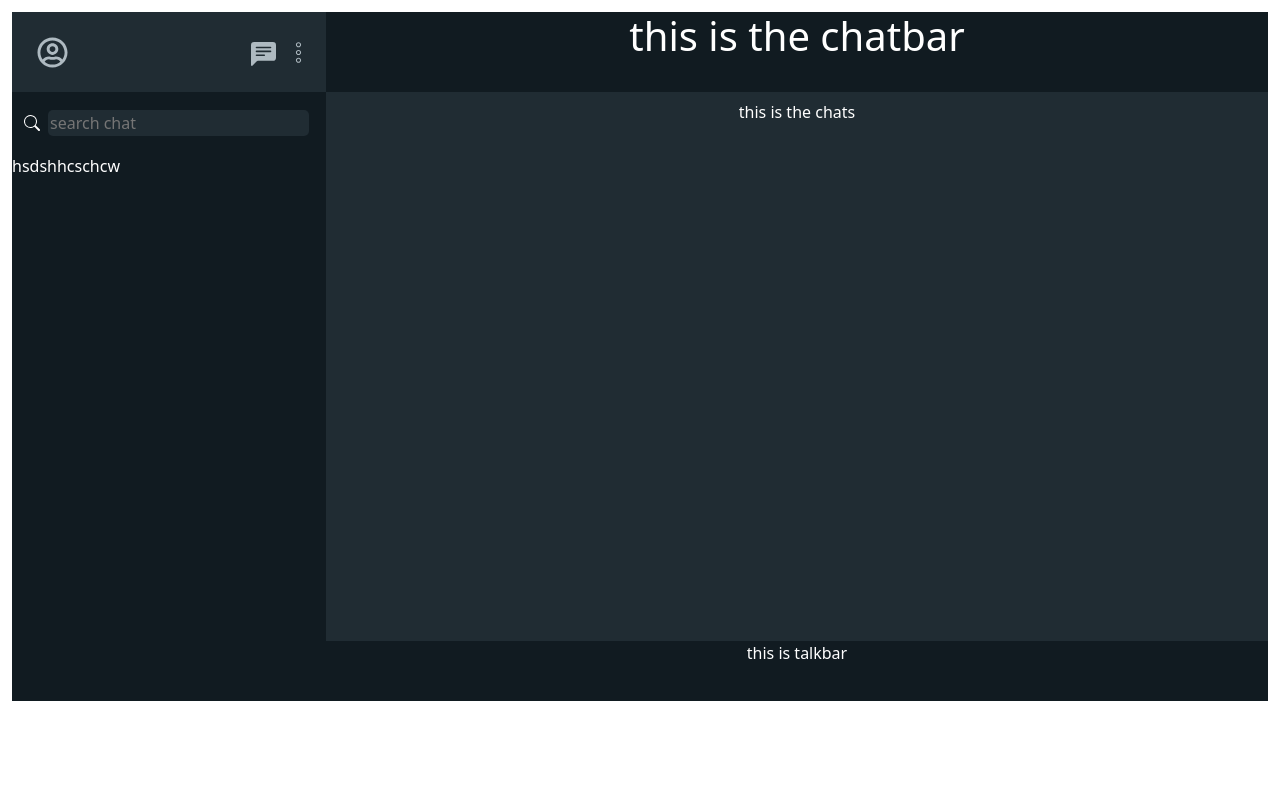
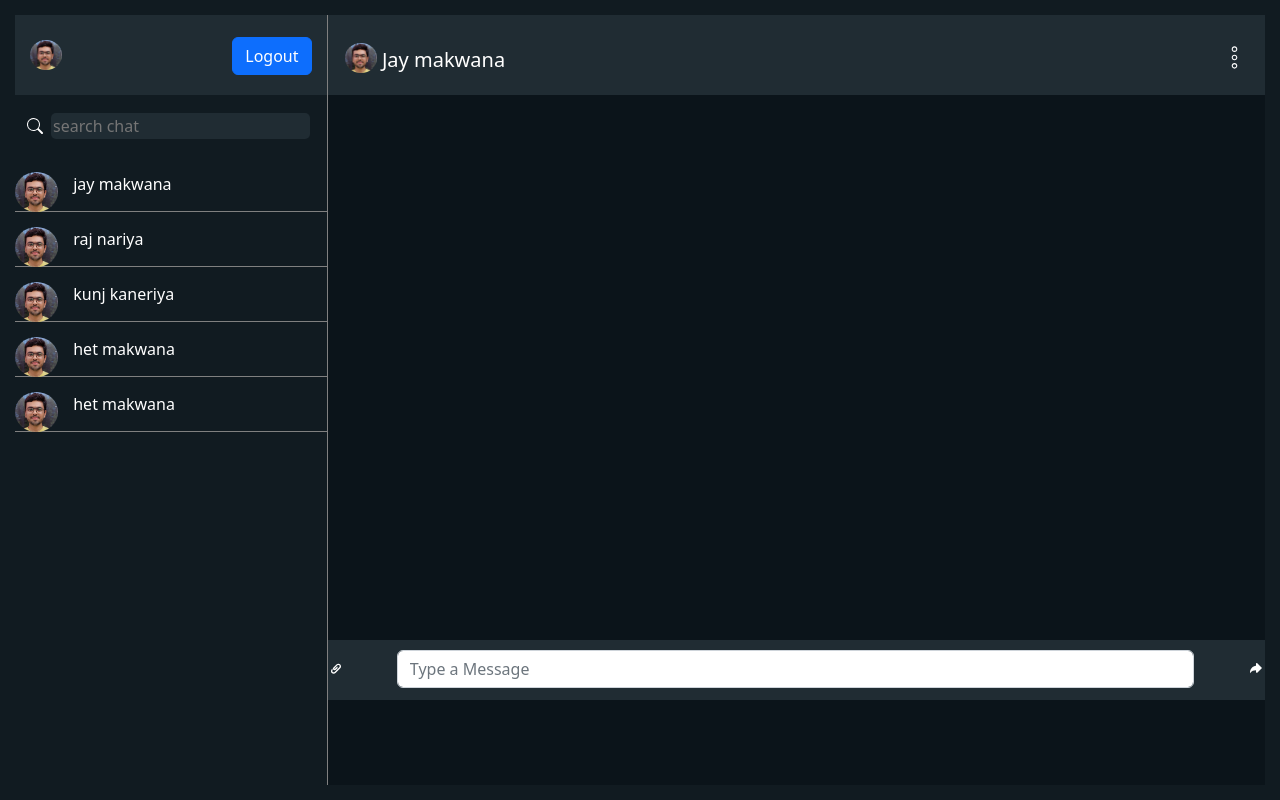
Before and after one commit to JAYMAKWANA2202/Chat-App, a React (Create React App) app: page /chat in a window 1280 px wide. Built offline with nearby package versions, Linux system fonts and the light colour scheme.

Commit message:
working on the sidbar and chat

```diff
--- a/src/Component/Chatbar.js
+++ b/src/Component/Chatbar.js
@@ -1,35 +1,71 @@
 import React from "react";
 import styled from "styled-components";
+import Form from "react-bootstrap/Form";
+import { TiAttachment, TiArrowForward } from "react-icons/ti";
+import { CiMenuKebab } from "react-icons/ci";
+import Myimg from "../images/1.jpg";
+import Inputbar from "./Inputbar";
+import Messages from "./Messages";
 
 export default function Chatbar() {
   return (
     <Container>
-      <h1>this is the chatbar</h1>
-      <ChatBox>this is the chats</ChatBox>
-      <TalkBar>this is talkbar</TalkBar>
+      <Detail>
+        <UserLogo>
+          <img src={Myimg} height={30} />
+          <span>Jay makwana</span>
+        </UserLogo>
+        <Right>
+          <CiMenuKebab />
+        </Right>
+      </Detail>
+
+      <ChatBox>{/* <Messages /> */}</ChatBox>
+
+      <Inputbar />
     </Container>
   );
 }
 
 const Container = styled.div`
-  background-color: #202c33;
+  background-color: #0b141a;
   color: white;
   width: 75%;
   text-align: center;
+  height: auto;
+`;
 
-  h1 {
-    height: 80px;
-    background-color: #111b21;
+const Detail = styled.div`
+  height: 80px;
+  background-color: #202c33;
+  display: flex;
+  align-items: center;
+  padding: 17px;
+  position: sticky;
+  top: 0px;
+  z-index: 1;
+  justify-content: space-between;
+  font-size: 27px;
+`;
+
+const UserLogo = styled.div`
+  font-size: 30px;
+  cursor: pointer;
+
+  span {
+    font-size: 20px;
+    margin-left: 5px;
   }
+
+  img {
+    border-radius: 50%;
+  }
+`;
+
+const Right = styled.div`
+  cursor: pointer;
 `;
 
 const ChatBox = styled.div`
   color: white;
 `;
-
-const TalkBar = styled.div`
-  background-color: #111b21;
-  height: 60px;
-  margin-top: 517px;
-  color: white;
-`;
--- /dev/null
+++ b/src/Component/Inputbar.js
@@ -0,0 +1,61 @@
+import React from "react";
+import styled from "styled-components";
+
+import Form from "react-bootstrap/Form";
+import { TiAttachment, TiArrowForward } from "react-icons/ti";
+import { CiMenuKebab } from "react-icons/ci";
+
+export default function Inputbar() {
+  return (
+    <Container>
+      <TalkBar>
+        <Form1>
+          <Share>
+            <TiAttachment />
+          </Share>
+          <Form className="input ">
+            <Form.Control type="text" placeholder="Type a Message" />
+          </Form>
+          <Arrow>
+            <TiArrowForward />
+          </Arrow>
+        </Form1>
+      </TalkBar>
+    </Container>
+  );
+}
+
+const Container = styled.div``;
+const TalkBar = styled.div`
+  background-color: #202c33;
+  height: 60px;
+  margin-top: 525px;
+  color: white;
+  z-index: 1;
+`;
+
+const Form1 = styled.div`
+  display: flex;
+  justify-content: center;
+  align-items: center;
+  margin-top: 545px;
+  z-index: 1;
+
+  .input {
+    margin: 10px auto;
+    width: 85%;
+  }
+`;
+
+const Arrow = styled.div`
+  font-size: 23px;
+  margin: 0 0px 5px 30px;
+  font-size: large;
+
+  cursor: pointer;
+`;
+
+const Share = styled.div`
+  cursor: pointer;
+  margin: 0 30px 5px 0;
+`;
--- /dev/null
+++ b/src/Component/Messages.js
@@ -0,0 +1,5 @@
+import React from "react";
+
+export default function Messages() {
+  return <div>hello</div>;
+}
--- a/src/Component/Navbar/ChatBox.js
+++ /dev/null
@@ -1,10 +0,0 @@
-import React from "react";
-import styled from "styled-components";
-
-export default function ChatBox() {
-  return <Cotainer>this is chatbox</Cotainer>;
-}
-
-const Cotainer = styled.div`
-  color: antiquewhite;
-`;
--- a/src/Component/Sidbar.js
+++ b/src/Component/Sidbar.js
@@ -1,18 +1,17 @@
 import React from "react";
 import styled from "styled-components";
-import { FaRegUserCircle } from "react-icons/fa";
-import { CiMenuKebab } from "react-icons/ci";
-import { BsChatLeftTextFill, BsSearch } from "react-icons/bs";
+import { BsSearch } from "react-icons/bs";
+import Button from "react-bootstrap/esm/Button";
+import Myimg from "../images/1.jpg";
 
 export default function Sidbar() {
   return (
     <Container>
       <Header>
-        <UserAvatar />
+        <img src={Myimg} height={30} />
 
         <IconButton>
-          <BsChatLeftTextFill style={{ marginRight: "10px" }} />
-          <CiMenuKebab style={{ marginBottom: "5px" }} />
+          <Button>Logout</Button>
         </IconButton>
       </Header>
 
@@ -23,23 +22,44 @@ export default function Sidbar() {
         <SearchInput placeholder="search chat" />
       </Search>
 
-      <UserChat>hsdshhcschcw</UserChat>
-
-      {/* List of chats */}
+      <UserChat>
+        <Chats>
+          <img src={Myimg} height={40} />
+          <span>jay makwana</span>
+        </Chats>
+        <Chats>
+          <img src={Myimg} height={40} />
+          <span>raj nariya </span>
+        </Chats>
+        <Chats>
+          <img src={Myimg} height={40} />
+          <span>kunj kaneriya</span>
+        </Chats>
+        <Chats>
+          <img src={Myimg} height={40} />
+          <span>het makwana</span>
+        </Chats>
+        <Chats>
+          <img src={Myimg} height={40} />
+          <span>het makwana</span>
+        </Chats>
+      </UserChat>
     </Container>
   );
 }
 
 const Container = styled.div`
-  /* border: 1px solid white; */
+  border-right: 1px solid grey;
   width: 25%;
 `;
 const Search = styled.div`
   display: flex;
   align-items: center;
   padding: 17px;
-
+  z-index: 2;
   background-color: #111b21;
+  position: sticky; /* add this line */
+  top: 80px; /* add this line */
 `;
 
 const SearchInput = styled.input`
@@ -70,6 +90,11 @@ const Header = styled.div`
   align-items: center;
   padding: 15px;
   height: 80px;
+
+  img {
+    border-radius: 50%;
+    cursor: pointer;
+  }
 `;
 
 const IconButton = styled.div`
@@ -78,7 +103,7 @@ const IconButton = styled.div`
   font-size: 25px;
 `;
 
-const UserAvatar = styled(FaRegUserCircle)`
+const Image = styled.div`
   margin: 10px;
   cursor: pointer;
   color: #aebac1;
@@ -89,4 +114,25 @@ const UserChat = styled.div`
   background-color: #111b21;
   color: white;
   height: 547px;
+  overflow: scroll;
+  /* display: flex; */
+
+  img {
+    border-radius: 50%;
+  }
 `;
+
+const Chats = styled.div`
+  height: 40px;
+  display: flex;
+  margin-top: 15px;
+  border-bottom: 1px solid gray;
+
+  span {
+    /* display: flex; */
+    margin-left: 15px;
+  }
+
+  p {
+  }
+`;
--- a/src/Utilities/firebase.js
+++ b/src/Utilities/firebase.js
@@ -25,8 +25,6 @@ export const signInWithGoogle = () => {
       const userRef = doc(db, "user", result.user.uid);
       await setDoc(userRef, { displayName, email, uid });
       console.log("User data saved successfully!");
-      // const ref = doc(db, "user", res.user.uid);
-      // const docref = await setDoc(ref, { email, password });
     })
     .catch((error) => console.logO(error));
 };
--- a/src/pages/Chat.js
+++ b/src/pages/Chat.js
@@ -2,7 +2,6 @@ import React from "react";
 import styled from "styled-components";
 import Sidbar from "../Component/Sidbar";
 import Chatbar from "../Component/Chatbar";
-import ChatBox from "../Component/Navbar/ChatBox";
 
 export default function Chat() {
   return (
@@ -15,6 +14,9 @@ export default function Chat() {
 
 const Container = styled.div`
   display: flex;
-  padding: 12px;
-  background-color: white;
+  padding: 15px;
+  background-color: #111b21;
+  z-index: 1;
+  position: sticky;
+  height: 100vh;
 `;
```
Also changed, not shown: src/images/1.jpg (added).
